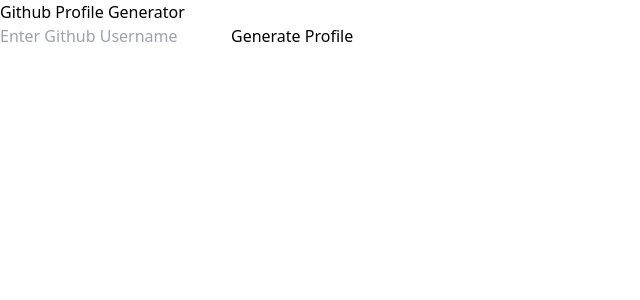
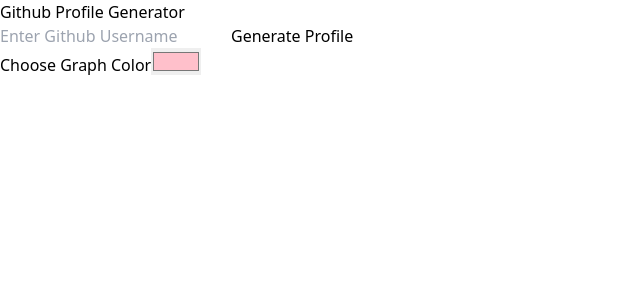
Before and after one commit to NekoSakuraLucia/Canvas-Profile, a React (Vite) app in the folder profile-canvas/: page / in a window 1280 px wide. Shown: the top 300 px of the page, without its empty margins (0-640 px from the left). Built offline with nearby package versions, Linux system fonts and the light colour scheme.

Commit message:
เพิ่มตัวเลือกให้สำหรับเลือกสี

```diff
--- a/profile-canvas/src/components/GithubProfileCanvas.jsx
+++ b/profile-canvas/src/components/GithubProfileCanvas.jsx
@@ -6,6 +6,7 @@
     const [profile, setProfile] = useState(null);
     const [activities, setActivities] = useState([]);
     const [username, setUsername] = useState("");
+    const [selectedColor, setSelectedColor] = useState("#FFC0CB");
 
     const generateProfile = async () => {
         try {
@@ -50,7 +51,7 @@
 
             // กำหนดค่าตัวอักษรและสี
             ctx.font = 'bold 24px Arial';
-            ctx.fillStyle = '#FFC0CB'; // สีชมพูสำหรับชื่อ
+            ctx.fillStyle = selectedColor; // สีชมพูสำหรับชื่อ (ค่าเริ่มต้นสีชมพู)
 
             // แสดงชื่อผู้ใช้
             ctx.fillText(`${profile.name || "N/A"} (${profile.login || "N/A"})`, 40, 80);
@@ -59,9 +60,9 @@
 
             // แสดงสถานะ
             ctx.fillText(profile.bio || 'No bio available', 40, 120);
-            ctx.fillText(`Public Repos: ${profile.public_repos || "No Public Repos"}`, 40, 150)
-            ctx.fillText(`Followers: ${profile.followers}`, 40, 180)
-            ctx.fillText(`Following: ${profile.following}`, 40, 210)
+            ctx.fillText(`Public Repos: ${profile.public_repos || "No Public Repos"}`, 40, 150);
+            ctx.fillText(`Followers: ${profile.followers}`, 40, 180);
+            ctx.fillText(`Following: ${profile.following}`, 40, 210);
 
             // โหลดรูปโปรไฟล์และวาดลงบน Canvas
             const profileImage = new Image();
@@ -84,7 +85,7 @@
                 ctx.save();
                 ctx.beginPath();
                 ctx.arc(x + radius, y + radius, radius, 0, 2 * Math.PI);
-                ctx.strokeStyle = "#FFC0CB";
+                ctx.strokeStyle = selectedColor; // สีชมพูสำหรับกรอปรูปโปรไฟล์ (ค่าเริ่มต้นสีชมพู)
                 ctx.lineWidth = 5;
                 ctx.stroke();
                 ctx.closePath();
@@ -128,7 +129,7 @@
                     ctx.beginPath();
                     ctx.moveTo(graphX, yOffset);
                     ctx.lineTo(graphX + lineWidth, yOffset); // ใช้ความยาวตามจำนวน Counts
-                    ctx.strokeStyle = "#FFC0CB"; // สีชมพูสำหรับเส้น
+                    ctx.strokeStyle = selectedColor; // สีชมพูสำหรับเส้น (ค่าเริ่มต้นสีชมพู)
                     ctx.lineWidth = 3;
                     ctx.stroke();
 
@@ -142,7 +143,7 @@
                 });
             }
         }
-    }, [profile, activities])
+    }, [profile, activities, selectedColor]);
 
     return (
         <React.Fragment>
@@ -154,6 +155,15 @@
                 className="w-full focus:outline-none text-white p-1.5 px-8 py-5 rounded-lg bg-neutral-700"
             />
             <button onClick={generateProfile} className="mt-5 p-3 text-white transition hover:bg-neutral-600 duration-200 shadow-sm shadow-black bg-neutral-700 px-8 rounded-xl">Generate Profile</button>
+            <div className="mt-5">
+                <label htmlFor="colorPicker" className="text-white mr-2">Choose Graph Color</label>
+                <input
+                    type="color"
+                    id="colorPicker"
+                    value={selectedColor}
+                    onChange={(e) => setSelectedColor(e.target.value)}
+                />
+            </div>
             <canvas className="mt-8" ref={canvasRef} width={800} height={400} />
         </React.Fragment>
     )
```
